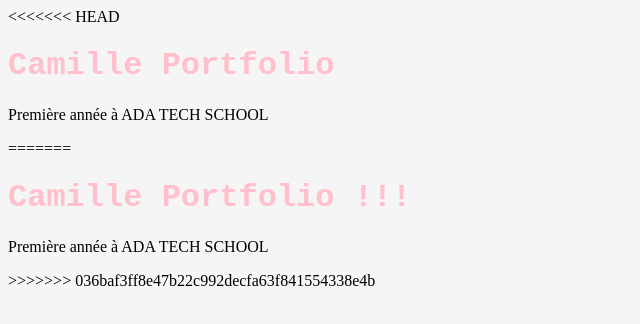
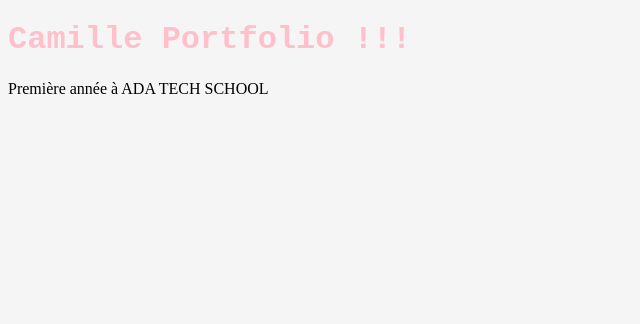
Before and after one commit to Camille-lt/Camille-lt.github.io, a plain HTML site: page index.html in a window 1280 px wide. Shown: the whole page, without its empty margins (0-640 px from the left). Drawn offline with Linux system fonts and the light colour scheme.

Commit message:
resolution du conflit

```diff
--- a/index.html
+++ b/index.html
@@ -4,17 +4,10 @@
     <meta charset="UTF-8">
     <meta name="viewport" content="width=device-width, initial-scale=1.0">
     <title>Document</title>
-    <link rel="stylesheet" href= "index.css"/>
-<<<<<<< HEAD
-</head>
-    <body>
- <h1> Camille Portfolio <!DOCTYPE html></h1>
-    <p> Première année à ADA TECH SCHOOL </p>
-=======
+    <link rel = "stylesheet" href = "index.css">
 </head>
 <body>
     <h1> Camille Portfolio !!! </h1>
     <p> Première année à ADA TECH SCHOOL </p>
->>>>>>> 036baf3ff8e47b22c992decfa63f841554338e4b
 </body>
 </html>
```
